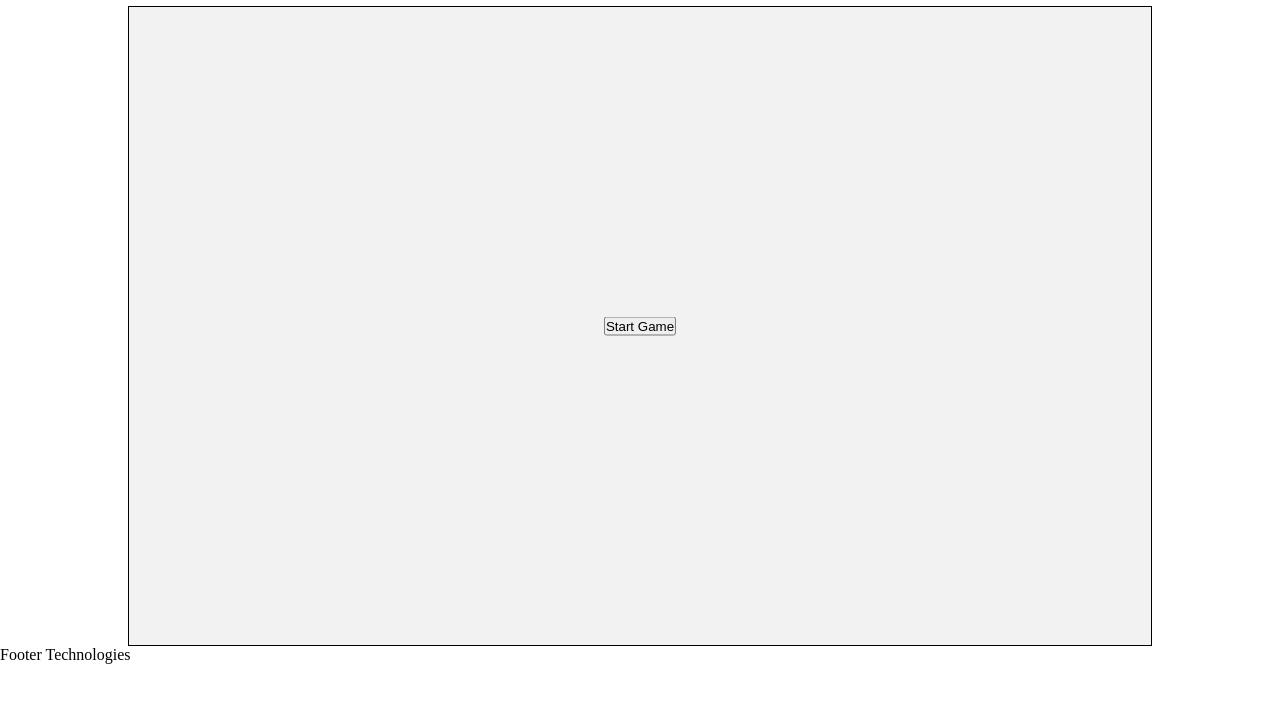
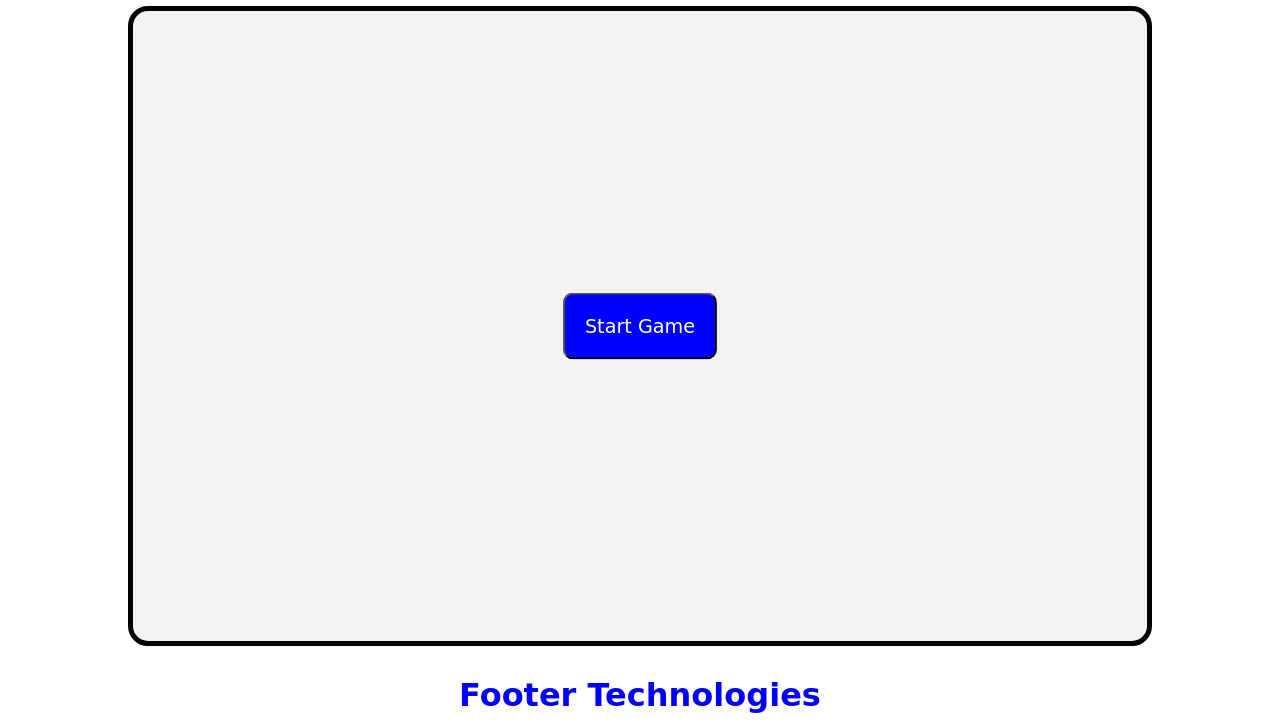
Before and after one commit to II-Paulus-II/project-week5, a website built with Vite: page client/index.html in a window 1280 px wide. Shown: the part 74-800 px from the top of the page. Built offline with nearby package versions, Linux system fonts and the light colour scheme.

Commit message:
some basic styling

```diff
--- a/client/style.css
+++ b/client/style.css
@@ -29,7 +29,8 @@
 .gameScreen {
   width: 100%;
   height: 100%;
-  border: 1px solid black;
+  border-radius: 20px;
+  border: 5px solid black;
   background-color: #f2f2f2;
   display: grid;
   grid-template-columns: repeat(3, 1fr);
@@ -44,6 +45,7 @@
   font-family: 'Brush Script MT', cursive;
   color: blue;
   text-align: center;
+  padding-top: 20px;;
 }
 
 #startButton {
@@ -51,7 +53,40 @@
   top:50%;
   left:50%;
   transform: translate(-50%, -50%);
+  border-radius: 10px;;
+  color: white;
+  font-family: 'Brush Script MT', cursive;
+  font-size: larger;
+  background-color: blue;
+  padding: 20px;
+  transition: transform 0.3s ease,transform 0.3s ease;;
+  transform-origin: center;
+  cursor: pointer;
 }
+
+#startButton:active {
+  transform: translate(-50%, -60%);
+  color: black;
+}
+
+#startButton:hover {
+  transform: scale(1.5);
+}
+
+
+.mainfooter{
+  font-family: 'Brush Script MT', cursive;
+  color:blue;
+  padding-top: 30px;
+  font-size: 2em;
+  font-weight: bold;
+  text-align: center;
+  width: 100%;
+
+
+
+}
+
 
 /* ----- Styles added by APP.JS ----- */
 
```
